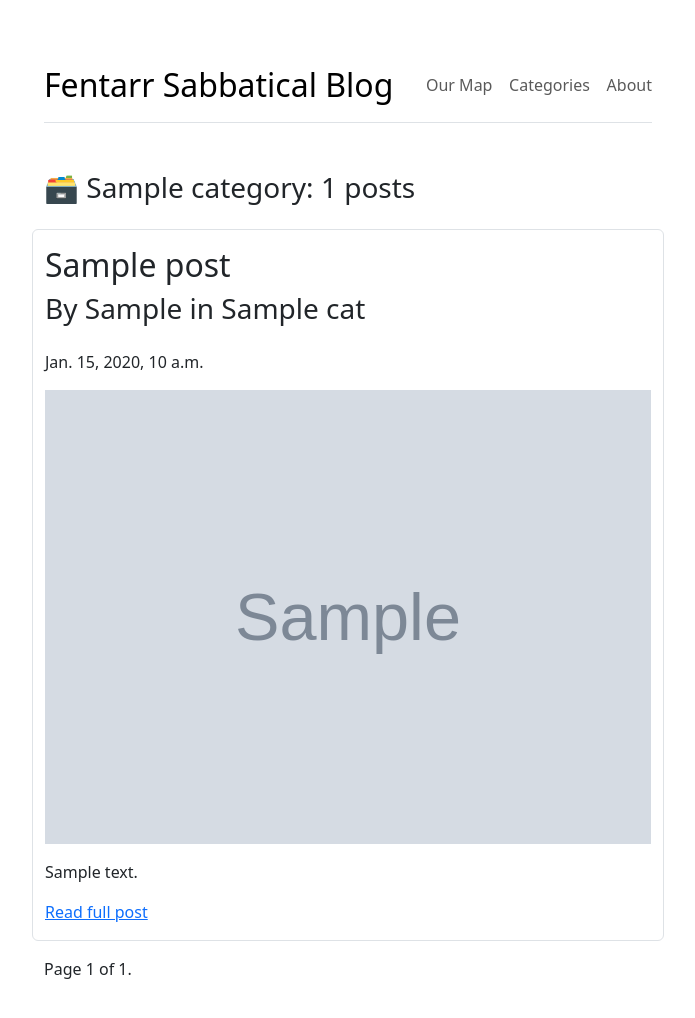
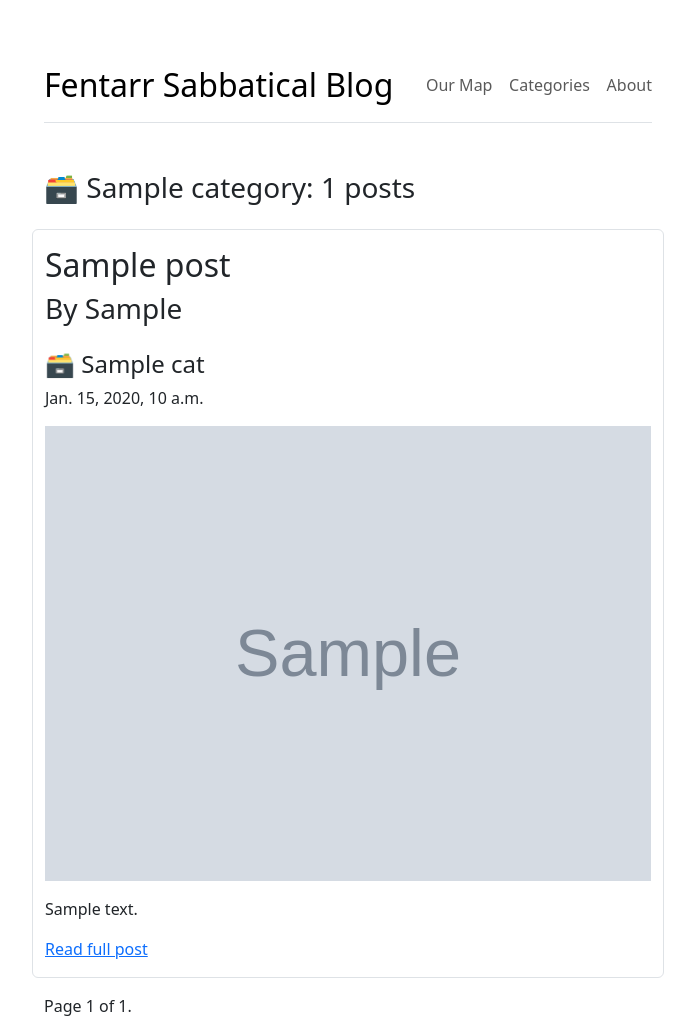
Before and after one commit to wabarr/sabbatical_blog, a Django app: template templates/sabbatical_blog/categories.html in a window 1280 px wide. Shown: the top 1018 px of the page, without its empty margins (292-987 px from the left). Run offline with Django 3.2, Linux system fonts and the light colour scheme; the template is opened without the code that fills it: most values are stand-ins (such as "Sample title", 1, 10 or a date in 2020); grey boxes marked "Sample" are stand-in pictures; some libraries are stand-ins or nearby versions.

Commit message:
update category icon and text on one more template

```diff
--- a/templates/sabbatical_blog/categories.html
+++ b/templates/sabbatical_blog/categories.html
@@ -11,7 +11,8 @@
 
             <h2 class="post-title" data-target-url="/posts/{{ post.slug }}">{{ post.title | safe }}</h2>
 
-            <h3 class="pb-3">By {{ post.author.first_name }} in {% for cat in post.category.all %}{{ cat.name }}{% if not forloop.last %}, {% endif %}{% endfor %}</h3>
+            <h3 class="pb-3">By {{ post.author.first_name }}</h3>
+            <h4>{% for cat in post.category.all %}🗃 {{ cat.name }}{% if not forloop.last %}, {% endif %}{% endfor %}</h4>
 
             <p>{{ post.published_date }}</p>
             <img class="img-fluid pb-3" src="{{ post.featured_img_URL }}">
```
